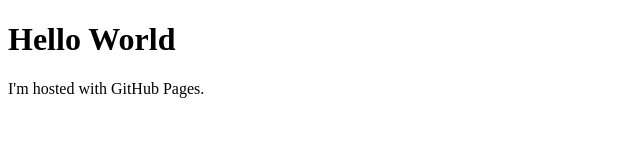
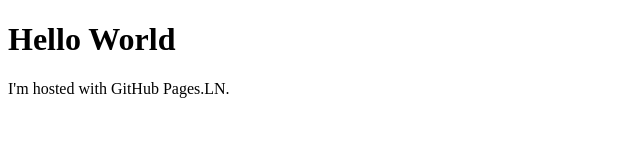
Before and after one commit to Laksh-star/Laksh-star.github.io, a plain HTML site: page index.html in a window 1280 px wide. Shown: the full height of the page, 0-640 px from the left. Drawn offline with Linux system fonts and the light colour scheme.

Commit message:
Update index.html

```diff
--- a/index.html
+++ b/index.html
@@ -3,6 +3,6 @@
 <html>
 <body>
 <h1>Hello World</h1>
-<p>I'm hosted with GitHub Pages.</p>
+<p>I'm hosted with GitHub Pages.LN.</p>
 </body>
 </html>
```
